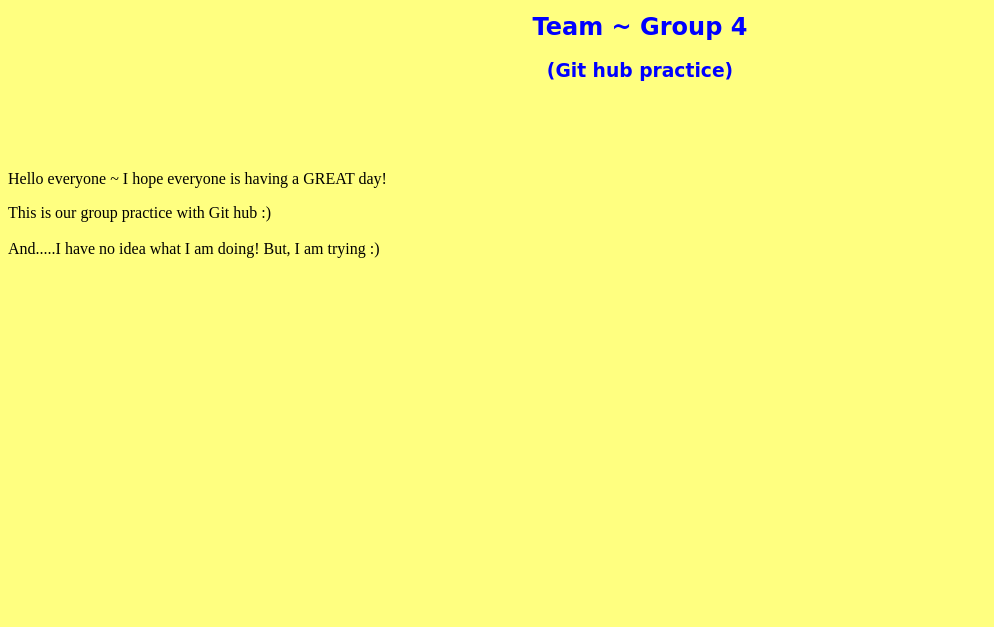
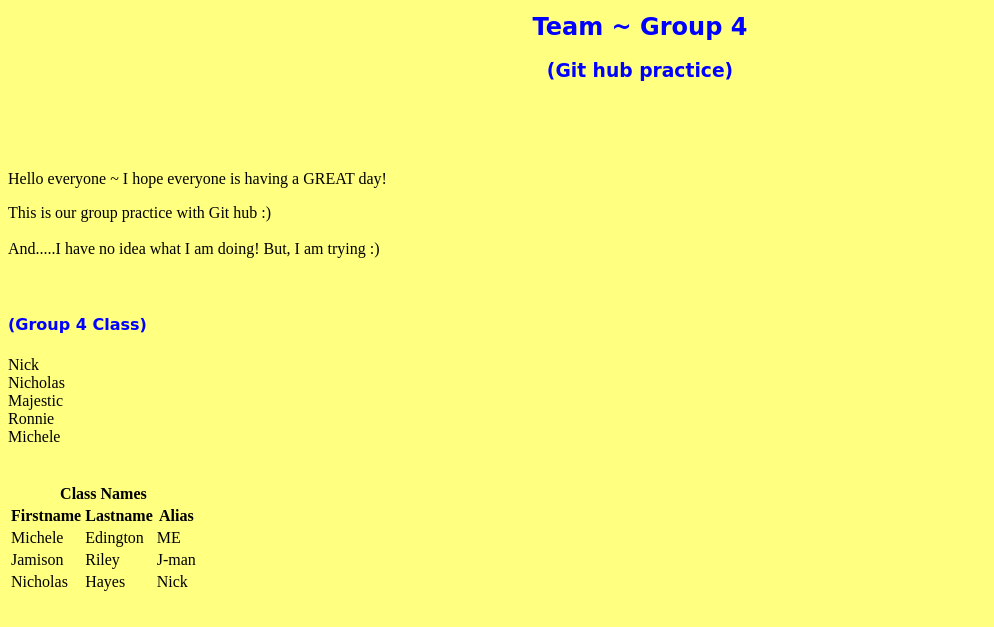
Before and after one commit to Abdeni4/Group4, a plain HTML site: page Michele.html in a window 1280 px wide. Shown: the part 87-714 px from the top of the page, without its empty margins (0-994 px from the left). Drawn offline with Linux system fonts and the light colour scheme.

Commit message:
Added in a basis list and table to my html file-Michele

```diff
--- a/Michele.html
+++ b/Michele.html
@@ -28,6 +28,61 @@
 
         <p3>And.....I have no idea what I am doing! But, I am trying :)</p3>
 <br>
+<br>
+<br>
+
+    <h4 style="color:blue;text-align:Left;font-family: 'Dancing-script', cursive;">(Group 4 Class)</h4>
+
+<div class="Group 4">
+    <div>Nick</div>
+    <div>Nicholas</div>
+    <div>Majestic</div>
+    <div>Ronnie</div>
+    <div>Michele</div>
+
+</div>
+
+<br>
+<br>
+
+
+
+<table>
+    <thead>
+        <tr>
+            <th colspan="3">Class Names</th>
+        </tr>
+    </thead>
+    <tr>
+        <th>Firstname</th>
+        <th>Lastname</th>
+        <th>Alias</th>
+    </tr>
+
+    <tr>
+        <td>Michele</td>
+        <td>Edington</td>
+        <td>ME</td>
+    </tr>
+
+    <tr>
+        <td>Jamison</td>
+        <td>Riley</td>
+        <td>J-man</td>
+    </tr>
+
+    <tr>
+        <td>Nicholas</td>
+        <td>Hayes</td>
+        <td>Nick</td>
+    </tr>
+</table>
+
+
+
+
+
+
 
 
 
```
